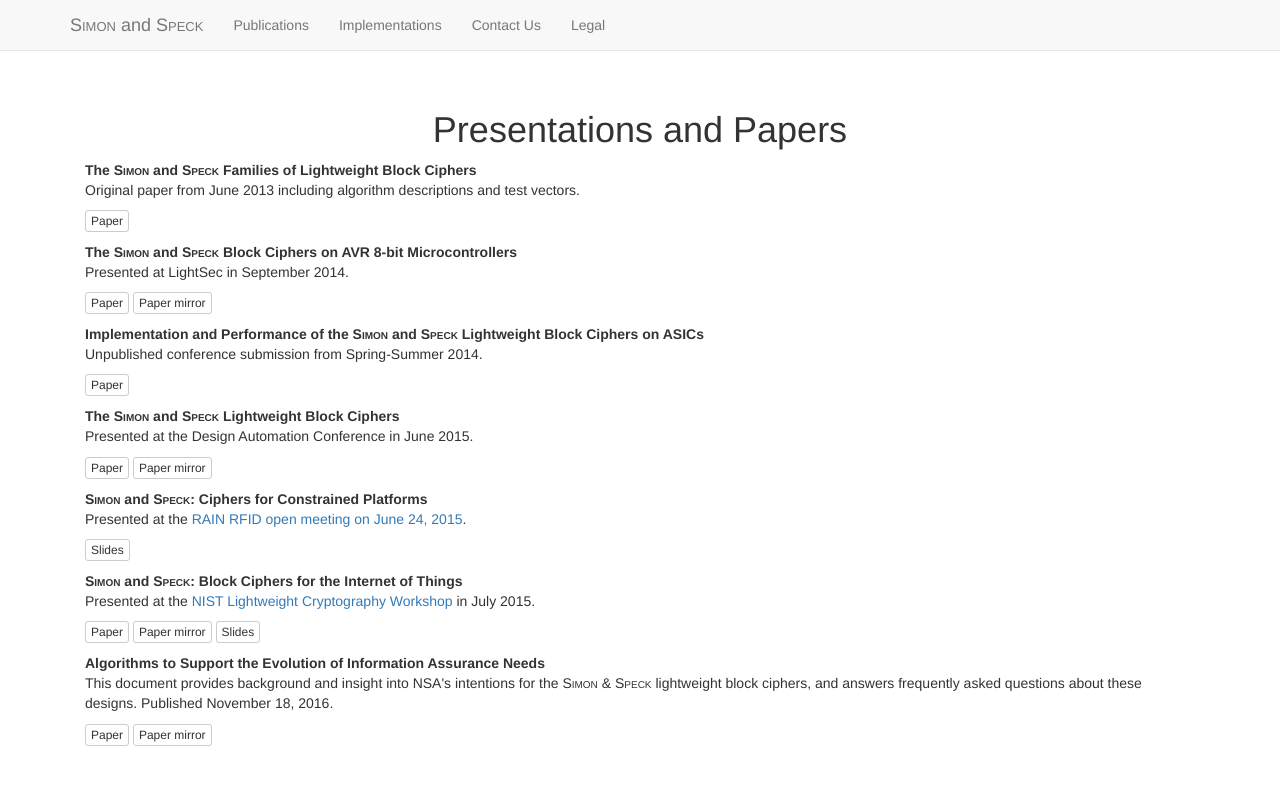
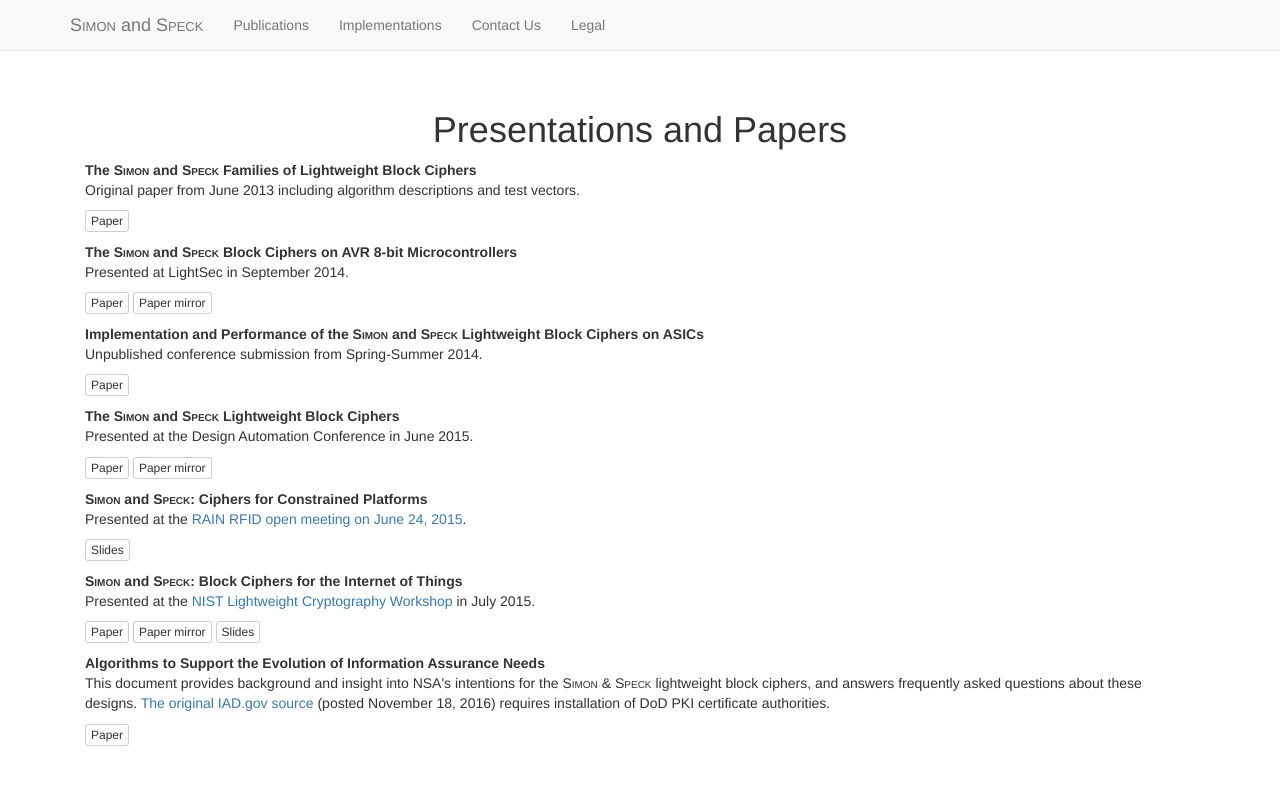
Before and after one commit to nsacyber/simon-speck, a Jekyll site: the page built from publications/index.html, in a window 1280 px wide. Shown: the top 785 px of the page. Built offline with Jekyll 4.4.1, drawn with Linux system fonts in a browser that asks for light colours; nearby versions of some CDN libraries.

```diff
--- a/_data/pubs.yml
+++ b/_data/pubs.yml
@@ -41,8 +41,14 @@
   slide_url: "http://csrc.nist.gov/groups/ST/lwc-workshop2015/presentations/session1-shors.pdf"
 
 - title: "Algorithms to Support the Evolution of Information Assurance Needs"
-  description: This document provides background and insight into NSA's intentions for the <span class="sc">Simon</span> & <span class="sc">Speck</span> lightweight block ciphers, and answers frequently asked questions about these designs. Published November 18, 2016.
-  url: "https://www.iad.gov/iad/library/ia-guidance/ia-solutions-for-classified/algorithm-guidance/algorithms-support-evolution-ia-needs.cfm"
-  alt_url: "../papers/Algorithms-to-Support-the-Evolution-of-Information-Assurance-Needs.pdf"
-  alt_description: local mirror
+  description: This document provides background and insight into NSA's intentions
+               for the <span class="sc">Simon</span> & <span class="sc">Speck</span>
+               lightweight block ciphers, and answers frequently asked questions
+               about these designs.
+               <a href="https://www.iad.gov/iad/library/ia-guidance/ia-solutions-for-classified/algorithm-guidance/algorithms-support-evolution-ia-needs.cfm"">
+               The original IAD.gov source</a> (posted November 18, 2016) requires
+               installation of DoD PKI certificate authorities.
+  url: "../papers/Algorithms-to-Support-the-Evolution-of-Information-Assurance-Needs.pdf"
+  alt_url:
+  alt_description:
   slide_url:
```
